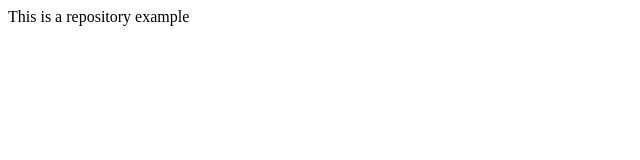
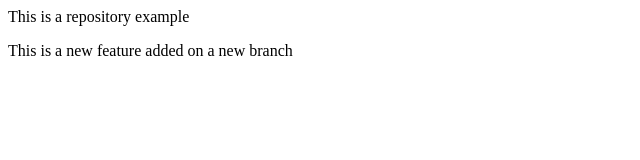
Before and after one commit to Satyam117-web/localrepo, a plain HTML site: page index.html in a window 1280 px wide. Shown: the whole page, without its empty margins (0-640 px from the left). Drawn offline with Linux system fonts and the light colour scheme.

Commit message:
A  new line added

```diff
--- a/index.html
+++ b/index.html
@@ -1 +1,2 @@
 <p>This is a repository example</p>
+<p>This is a new feature added on a new branch</p>
```
